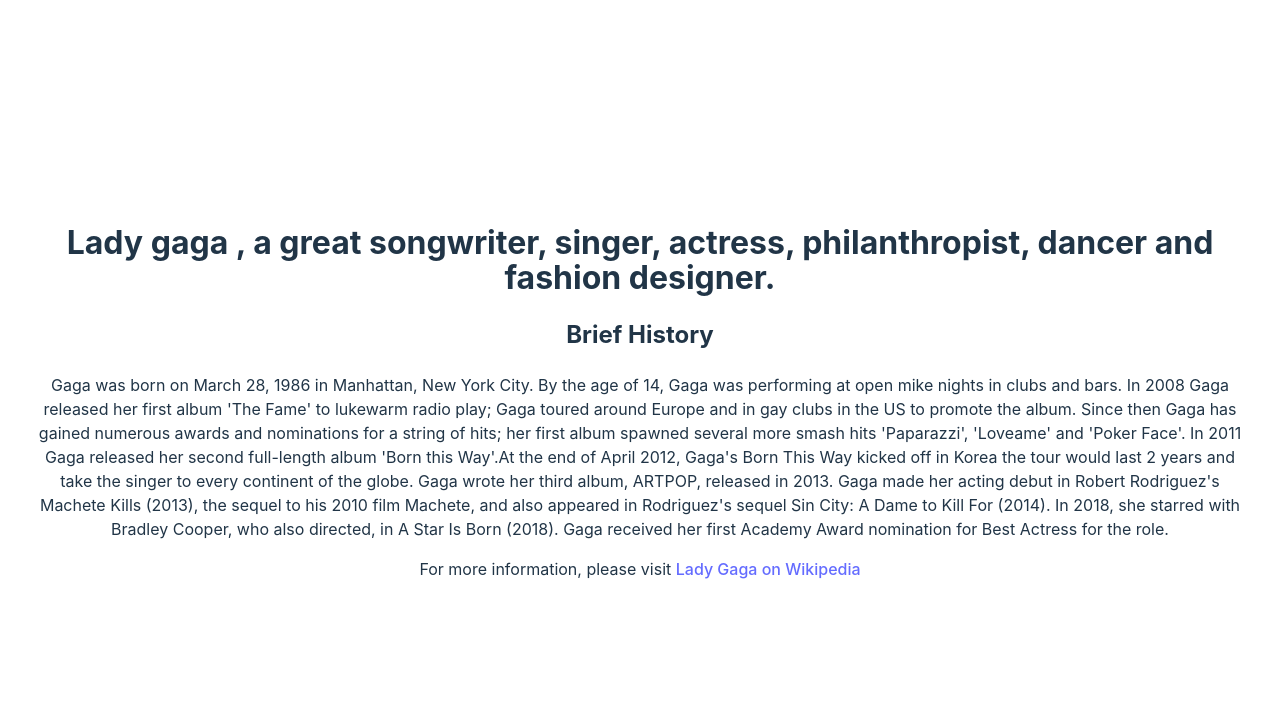
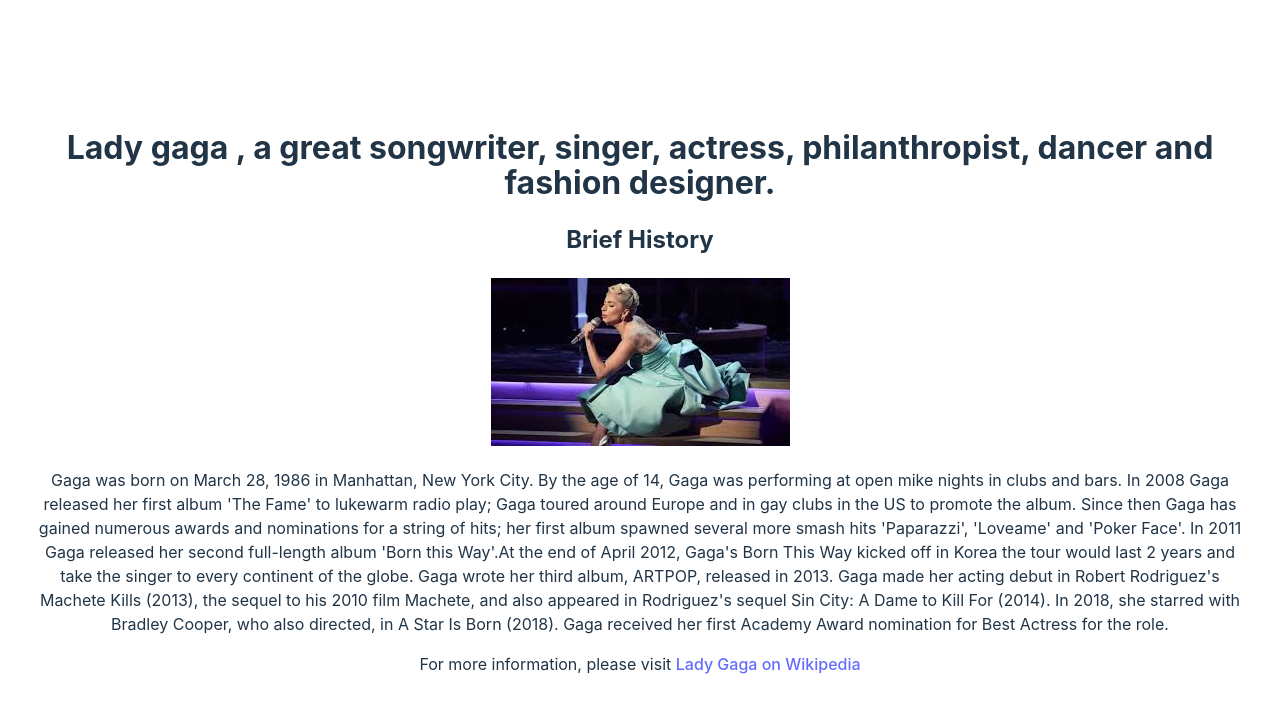
Before and after one commit to Bolao87/my-first-react-app, a React app: page / in a window 1280 px wide. Shown: the top 712 px of the page. Built offline with nearby package versions, Linux system fonts and the light colour scheme; the HTML template or start-up script is replaced by a standard one.

Commit message:
added a  picture

```diff
--- a/src/App.jsx
+++ b/src/App.jsx
@@ -10,6 +10,7 @@
       <h1 id="title">Lady gaga , a great songwriter, singer, actress, philanthropist, dancer and fashion designer.</h1>
 
       <h2>Brief History</h2>
+      <img src="/Gaga.jpeg" alt="gaga singing in a beautiful blue dress" />
       <p>
         Gaga was born on March 28, 1986 in Manhattan, New York City. By the age of 14, Gaga was performing at open mike nights in clubs and bars.
         In 2008 Gaga released her first album 'The Fame' to lukewarm radio play; Gaga toured around Europe and in gay clubs in the US to promote the album.
```
Also changed, not shown: public/Gaga.jpeg (renamed from src/images.jpeg).
